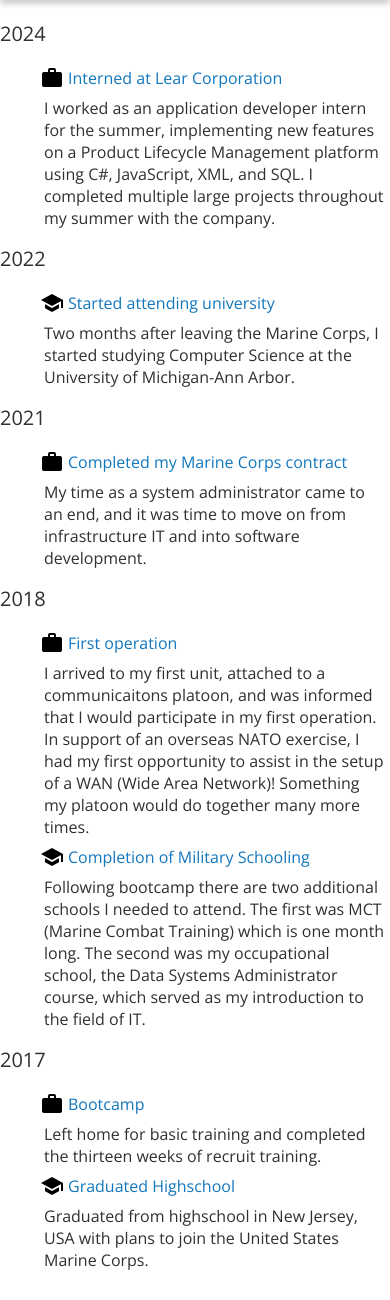
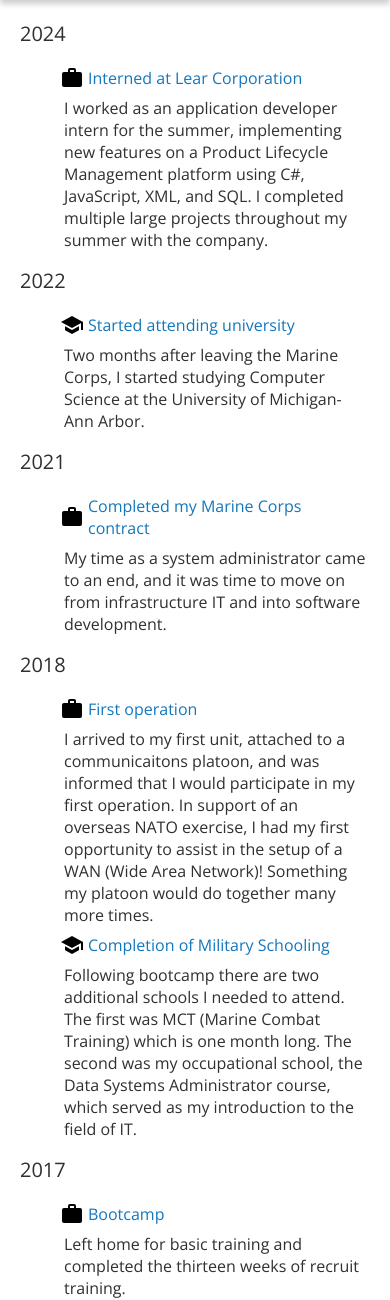
Before and after one commit to Erdi-H/portfolio, a Flask app: page /timeline in a window 390 px wide. Shown: the part 97-1397 px from the top of the page. Before the commit the page ends 1367 px from the top, so only its background shows below. Run offline with Flask 2, Linux system fonts and the light colour scheme.

Commit message:
margin adjustment

```diff
--- a/static/css/timeline.css
+++ b/static/css/timeline.css
@@ -38,3 +38,9 @@
 .list {
   list-style-type: none;
 }
+
+@media only screen and (max-width: 800px) {
+  .row {
+    margin: 0px 20px 0px 20px;
+  }
+}
```
